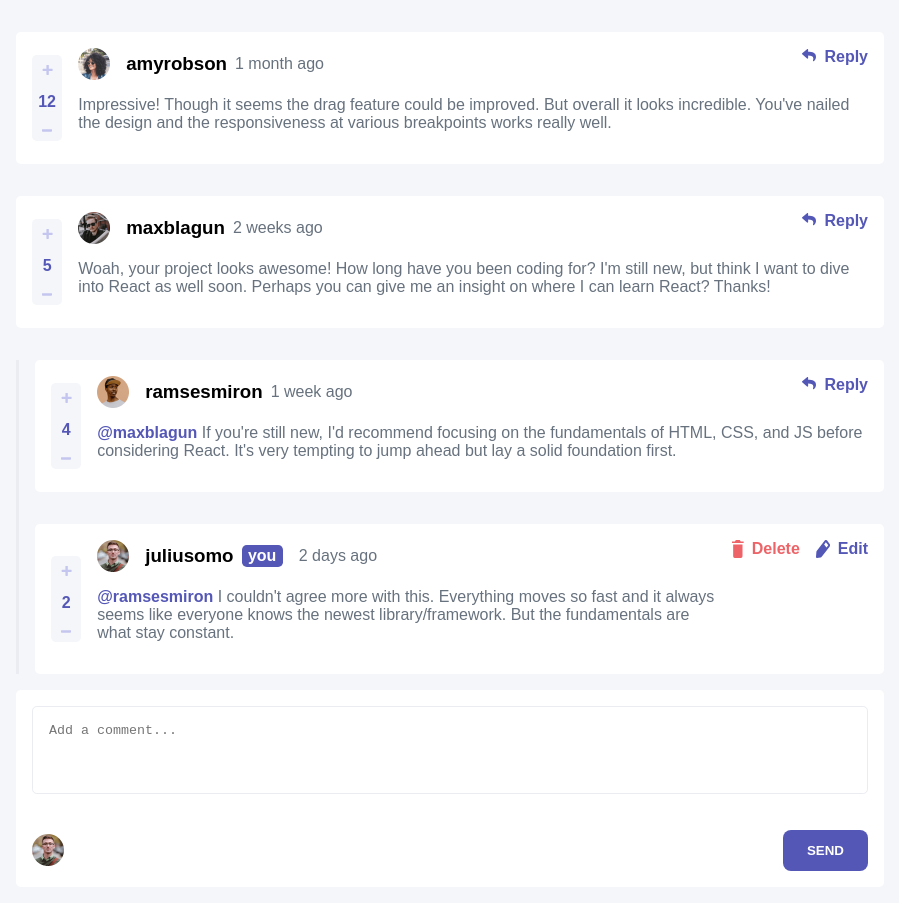
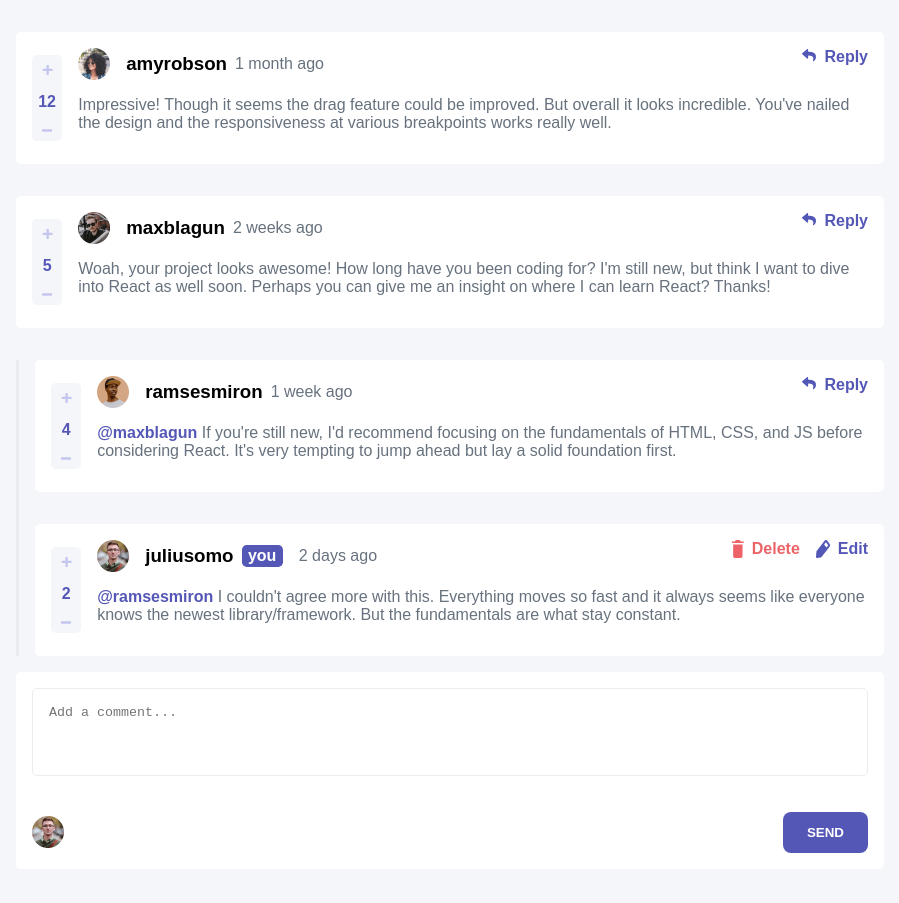
Before and after one commit to yannaufray/interactive-comments-section, a Vue app: page / in a window 1280 px wide. Shown: the whole page, without its empty margins (190-1089 px from the left). Built offline with nearby package versions, Linux system fonts and the light colour scheme; data requests are answered from the project's data file.

Commit message:
Fixed likes positioning

```diff
--- a/src/components/Comment.vue
+++ b/src/components/Comment.vue
@@ -1,21 +1,5 @@
 <template>
   <div class="full-comment">
-    <div class="likes">
-      <img
-        @click="changeLikes(1)"
-        src="../assets/images/icon-plus.svg"
-        alt="Plus button"
-        class="btn-plus"
-      />
-      <span class="likes-number">{{ calcLikes }}</span>
-      <img
-        @click="changeLikes(-1)"
-        src="../assets/images/icon-minus.svg"
-        alt="Minus button"
-        class="btn-minus"
-      />
-    </div>
-
     <div class="content">
       <div class="infos">
         <img :src="pic" alt="" class="pic" />
@@ -32,6 +16,22 @@
         >
         {{ comment.content }}
       </div>
+    </div>
+
+    <div class="likes">
+      <img
+        @click="changeLikes(1)"
+        src="../assets/images/icon-plus.svg"
+        alt="Plus button"
+        class="btn-plus"
+      />
+      <span class="likes-number">{{ calcLikes }}</span>
+      <img
+        @click="changeLikes(-1)"
+        src="../assets/images/icon-minus.svg"
+        alt="Minus button"
+        class="btn-minus"
+      />
     </div>
 
     <div
@@ -91,6 +91,9 @@ export default {
   border-radius: 0.3rem;
   position: relative;
   display: flex;
+  flex-direction: column;
+  align-items: center;
+
   gap: 1rem;
 }
 
@@ -100,8 +103,8 @@ export default {
 
   display: flex;
   align-items: center;
+  align-self: flex-start; /* Prevents from stretching */
   justify-content: space-between;
-  align-self: center; /* Prevents from stretching vertically */
   gap: 0.5rem;
 }
 
@@ -203,6 +206,9 @@ export default {
 .icons-current-user {
   display: flex;
   gap: 1rem;
+  position: absolute;
+  bottom: 1rem;
+  right: 1rem;
 }
 
 .edit span {
@@ -214,8 +220,13 @@ export default {
 }
 
 @media screen and (min-width: 700px) {
+  .full-comment {
+    flex-direction: row-reverse;
+  }
+
   .likes {
     flex-direction: column;
+    align-self: center;
   }
 
   .reply {
@@ -223,8 +234,9 @@ export default {
     bottom: initial;
   }
 
-  .full-comment {
-    flex-direction: row;
+  .icons-current-user {
+    top: 1rem;
+    bottom: initial;
   }
 }
 </style>
```
